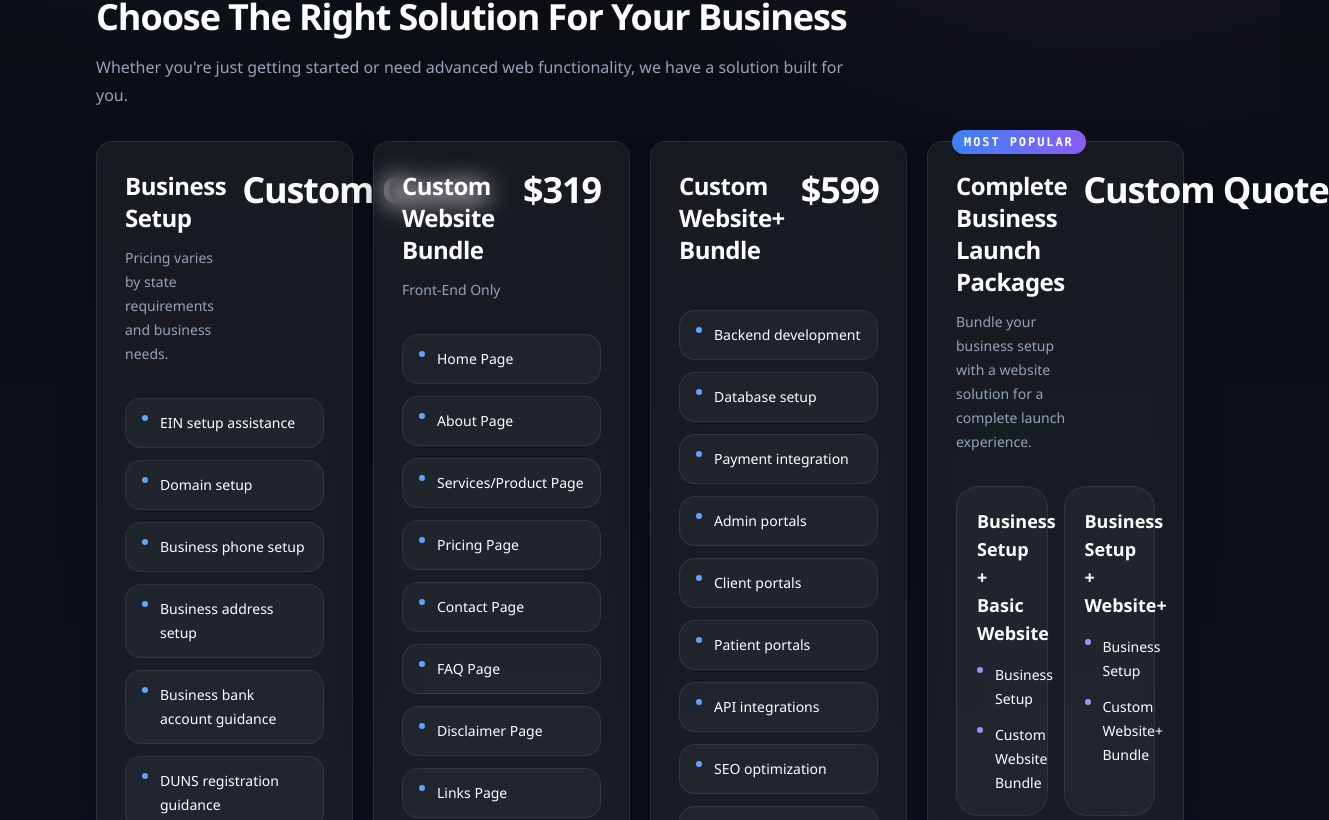
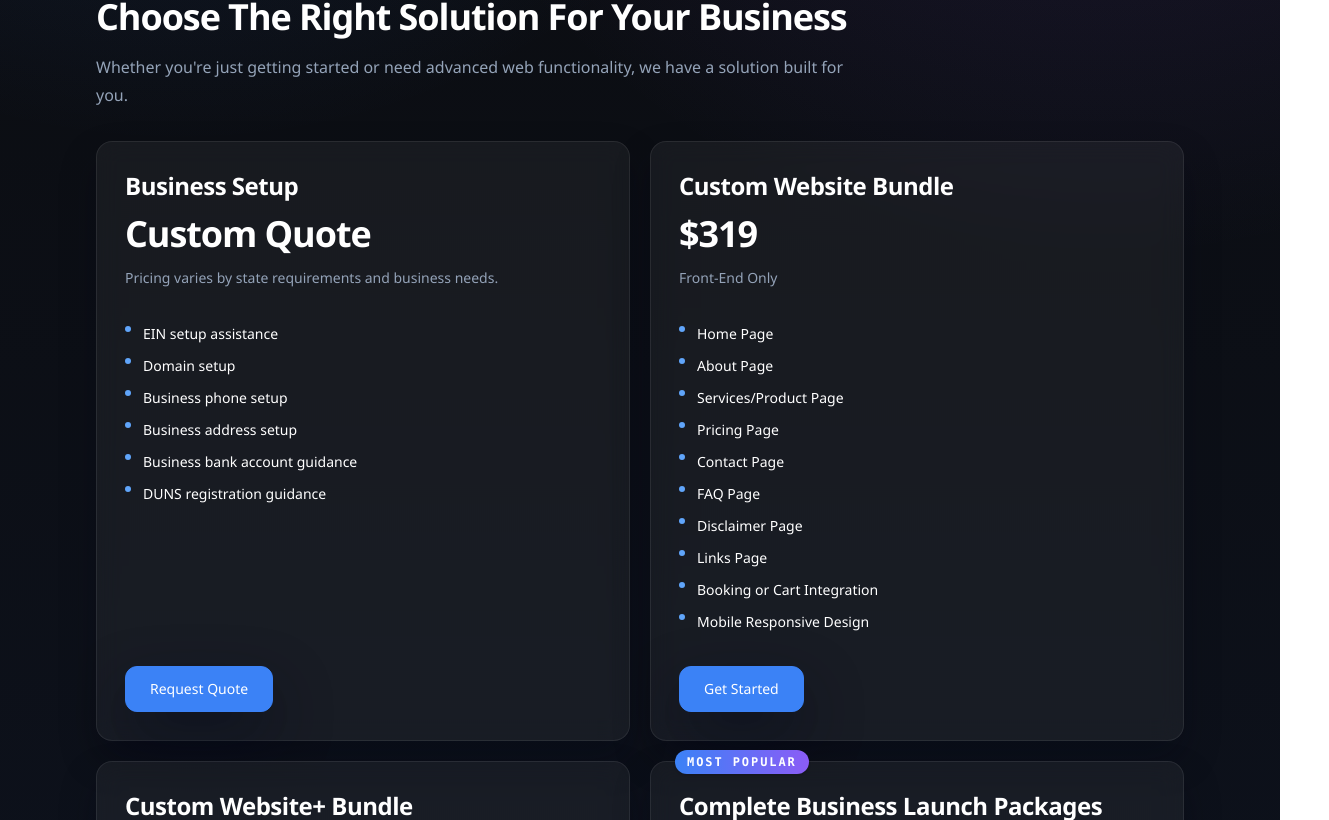
Before and after one commit to MySaaS1023/SS, a Next.js app: page / in a window 1280 px wide. Shown: the part 900-1720 px from the top of the page, 1329 px wide, since content can reach past the window. Built offline with nearby package versions, Linux system fonts and the light colour scheme.

Commit message:
Fix  layout

```diff
--- a/app/page.tsx
+++ b/app/page.tsx
@@ -143,7 +143,7 @@ export default function HomePage() {
             </p>
           </div>
 
-          <div className="mt-8 grid gap-5 md:grid-cols-2 xl:grid-cols-4">
+          <div className="mt-8 grid gap-5 md:grid-cols-2">
             {solutions.map((solution) => (
               <div
                 key={solution.title}
@@ -159,29 +159,27 @@ export default function HomePage() {
                   </div>
                 ) : null}
 
-                <div className="flex flex-col gap-4 sm:flex-row sm:items-start sm:justify-between">
-                  <div className="max-w-2xl">
-                    <h3 className="text-2xl font-semibold tracking-[-0.02em] text-white">
-                      {solution.title}
-                    </h3>
-                    <p className="mt-3 text-sm leading-6 text-[var(--muted)]">
-                      {solution.subtitle}
-                    </p>
-                  </div>
-                  <p className="shrink-0 text-3xl font-semibold tracking-[-0.03em] text-white sm:text-4xl">
+                <div className="space-y-3">
+                  <h3 className="text-2xl font-semibold tracking-[-0.02em] text-white">
+                    {solution.title}
+                  </h3>
+                  <p className="text-3xl font-semibold tracking-[-0.03em] text-white sm:text-4xl">
                     {solution.price}
+                  </p>
+                  <p className="text-sm leading-6 text-[var(--muted)]">
+                    {solution.subtitle}
                   </p>
                 </div>
 
                 {"options" in solution ? (
-                  <div className="mt-8 grid gap-4 lg:grid-cols-2">
+                  <div className="mt-8 grid flex-1 gap-4">
                     {solution.options.map((option) => (
                       <div
                         key={option.title}
                         className="rounded-[1.4rem] border border-[rgba(255,255,255,0.08)] bg-[rgba(255,255,255,0.04)] p-5"
                       >
                         <p className="text-lg font-semibold text-white">{option.title}</p>
-                        <ul className="mt-4 space-y-3 text-sm leading-6 text-white">
+                        <ul className="mt-4 space-y-2 text-sm leading-6 text-white">
                           {option.features.map((feature) => (
                             <li key={feature} className="flex gap-3">
                               <span className="mt-1 h-1.5 w-1.5 shrink-0 rounded-full bg-[#a78bfa]" />
@@ -193,12 +191,9 @@ export default function HomePage() {
                     ))}
                   </div>
                 ) : (
-                  <ul className="mt-8 space-y-3 text-sm leading-6 text-white">
+                  <ul className="mt-8 flex-1 space-y-2 text-sm leading-6 text-white">
                     {solution.features.map((feature) => (
-                      <li
-                        key={feature}
-                        className="flex gap-3 rounded-2xl border border-[rgba(255,255,255,0.08)] bg-[rgba(255,255,255,0.04)] px-4 py-3"
-                      >
+                      <li key={feature} className="flex gap-3">
                         <span className="mt-1 h-1.5 w-1.5 shrink-0 rounded-full bg-[#60a5fa]" />
                         <span>{feature}</span>
                       </li>
```
